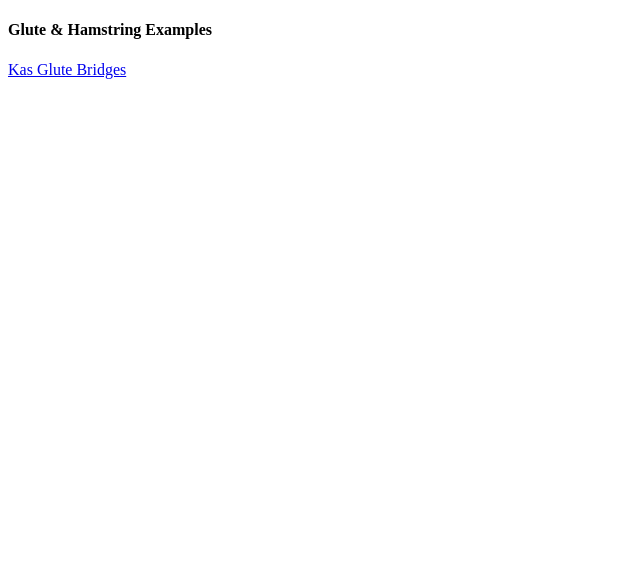
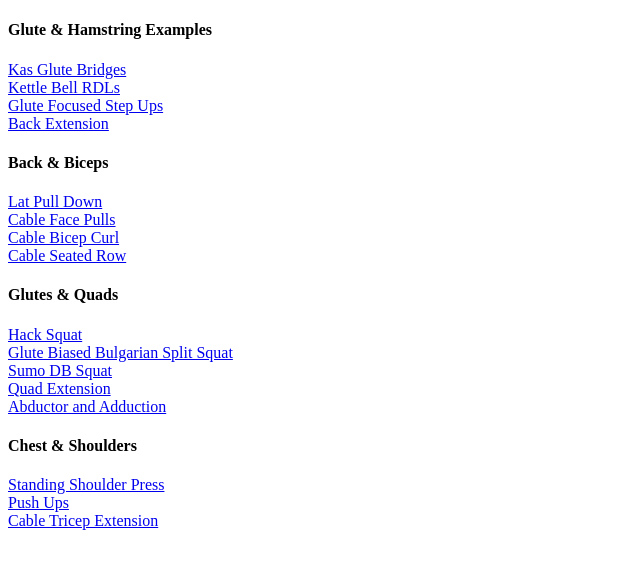
Before and after one commit to simpsontyra/workoutroutine, a plain HTML site: page examples.html in a window 1280 px wide. Shown: the whole page, without its empty margins (0-640 px from the left). Drawn offline with Linux system fonts and the light colour scheme.

Commit message:
more examples

```diff
--- a/examples.html
+++ b/examples.html
@@ -9,7 +9,29 @@
 <body>
     <p>
     <h4>Glute & Hamstring Examples</h4>
-    <a href="https://www.youtube.com/watch?v=-U1sjaVijgQ" target="_blank">Kas Glute Bridges</a>
+    <a href="https://www.youtube.com/watch?v=-U1sjaVijgQ">Kas Glute Bridges</a><br>
+    <a href="https://www.youtube.com/watch?v=Uc5rP5xs7qQ">Kettle Bell RDLs</a><br>
+    <a href="https://www.youtube.com/watch?v=qF9ObYNoWFY">Glute Focused Step Ups</a><br>
+    <a href="https://www.youtube.com/watch?v=OMb1VFQK9Tk">Back Extension</a><br>
+
+    <h4>Back & Biceps</h4>
+    <a href="https://www.youtube.com/watch?v=OebX_D6Byuc">Lat Pull Down</a><br>
+    <a href="https://www.youtube.com/watch?v=V8dZ3pyiCBo">Cable Face Pulls</a><br>
+    <a href="https://www.youtube.com/watch?v=rfRdD5PKrko">Cable Bicep Curl</a><br>
+    <a href="https://www.youtube.com/watch?v=xQNrFHEMhI4">Cable Seated Row</a><br>
+
+    <h4>Glutes & Quads</h4>
+    <a href="https://www.youtube.com/watch?v=0tn5K9NlCfo">Hack Squat</a><br>
+    <a href="https://www.youtube.com/watch?v=JLEyaXRMv8o">Glute Biased Bulgarian Split Squat</a><br>
+    <a href="https://www.youtube.com/watch?v=vBA3vyOxJv0">Sumo DB Squat</a><br>
+    <a href="https://www.youtube.com/watch?v=vRQpiTwUeyM>">Quad Extension</a><br>
+    <a href="https://www.youtube.com/watch?v=h9BqUMqK-SY">Abductor and Adduction</a><br>
+
+    <h4>Chest & Shoulders</h4>
+    <a href="https://www.youtube.com/watch?v=Raemd3qWgJc">Standing Shoulder Press</a><br>
+    <a href="https://www.youtube.com/watch?v=FaIpD_zfrJI">Push Ups</a><br>
+    <a href="https://www.youtube.com/watch?v=QLI40pQ6O74">Cable Tricep Extension</a><br>
+
     </p>
 </body>
 </html>
```
Also changed, not shown: index.html (+4 -6 lines).
